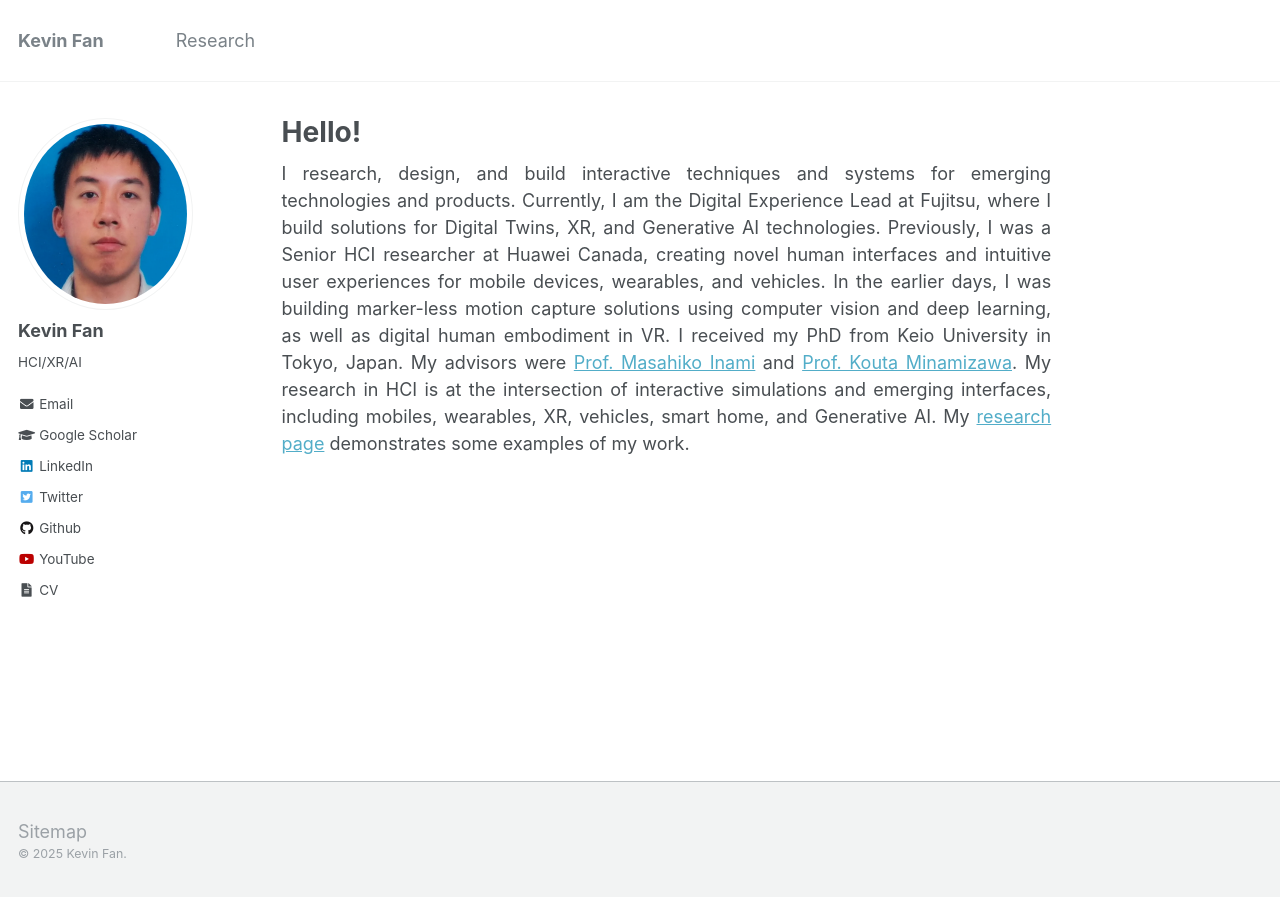
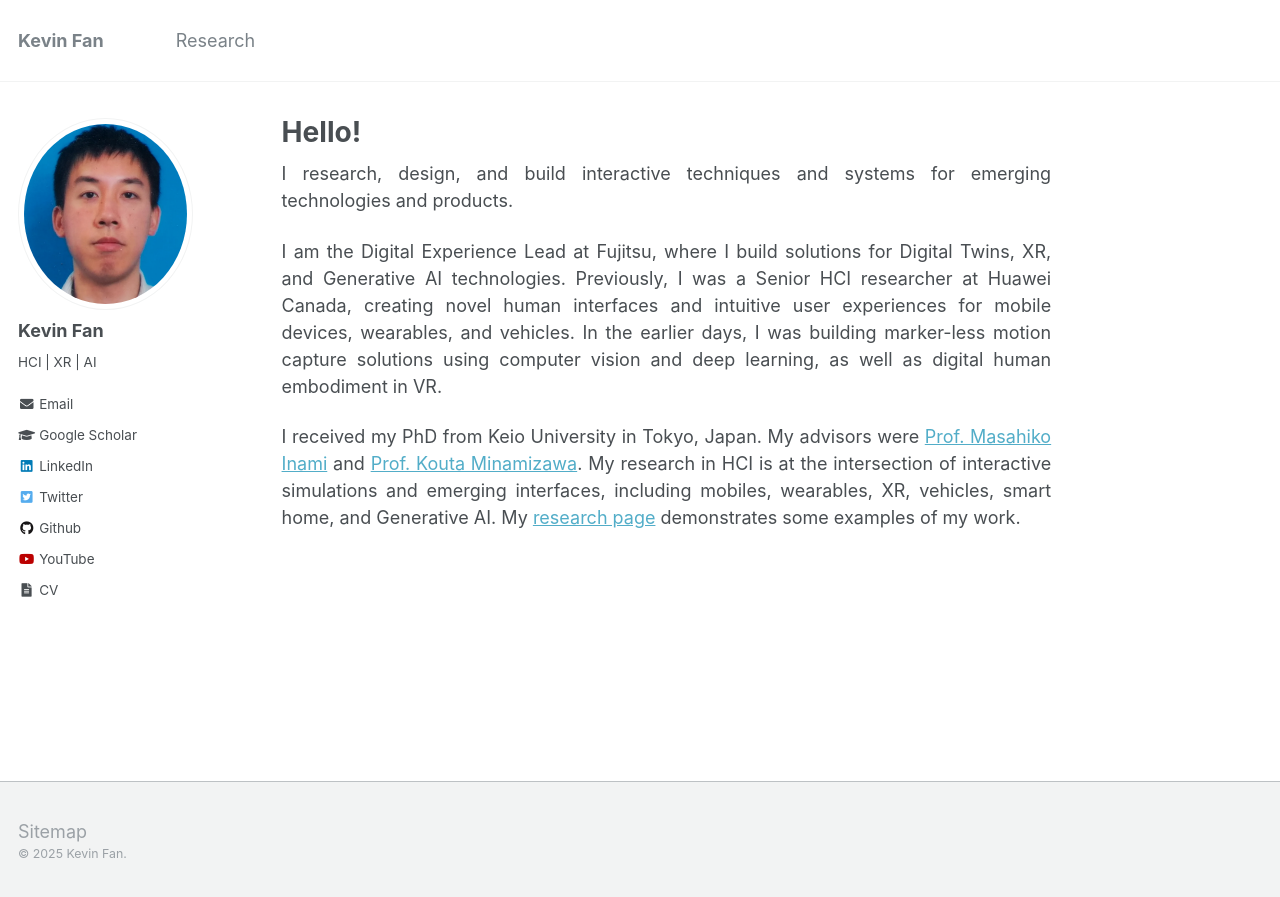
Before and after one commit to kevinswf/kevinswf.github.io.old, a Jekyll site: the page built from _pages/about.md, in a window 1280 px wide. Shown: the top 897 px of the page. Built offline with Jekyll 4.4.1, drawn with Linux system fonts in a browser that asks for light colours.

Commit message:
update info

```diff
--- a/_config.yml
+++ b/_config.yml
@@ -82,7 +82,7 @@ analytics:
 author:
   name             : "Kevin Fan"
   avatar           : "profile.png"
-  bio              : "HCI/XR/AI"
+  bio              : "HCI | XR | AI"
   location         :
   employer         :
   pubmed           :
--- a/_pages/about.md
+++ b/_pages/about.md
@@ -9,9 +9,11 @@ redirect_from:
 ---
 
 I research, design, and build interactive techniques and systems for emerging technologies and products.
-Currently, I am the Digital Experience Lead at Fujitsu, where I build solutions for Digital Twins, XR, and Generative AI technologies.
+
+I am the Digital Experience Lead at Fujitsu, where I build solutions for Digital Twins, XR, and Generative AI technologies.
 Previously, I was a Senior HCI researcher at Huawei Canada, creating novel human interfaces and intuitive user experiences for mobile devices, wearables, and vehicles.
 In the earlier days, I was building marker-less motion capture solutions using computer vision and deep learning, as well as digital human embodiment in VR.
+
 I received my PhD from Keio University in Tokyo, Japan.
 My advisors were [Prof. Masahiko Inami](https://www.rcast.u-tokyo.ac.jp/en/research/people/staff-inami_masahiko.html) and [Prof. Kouta Minamizawa](https://www.kmd.keio.ac.jp/faculty/kouta-minamizawa).
 My research in HCI is at the intersection of interactive simulations and emerging interfaces, including mobiles, wearables, XR, vehicles, smart home, and Generative AI.
```
